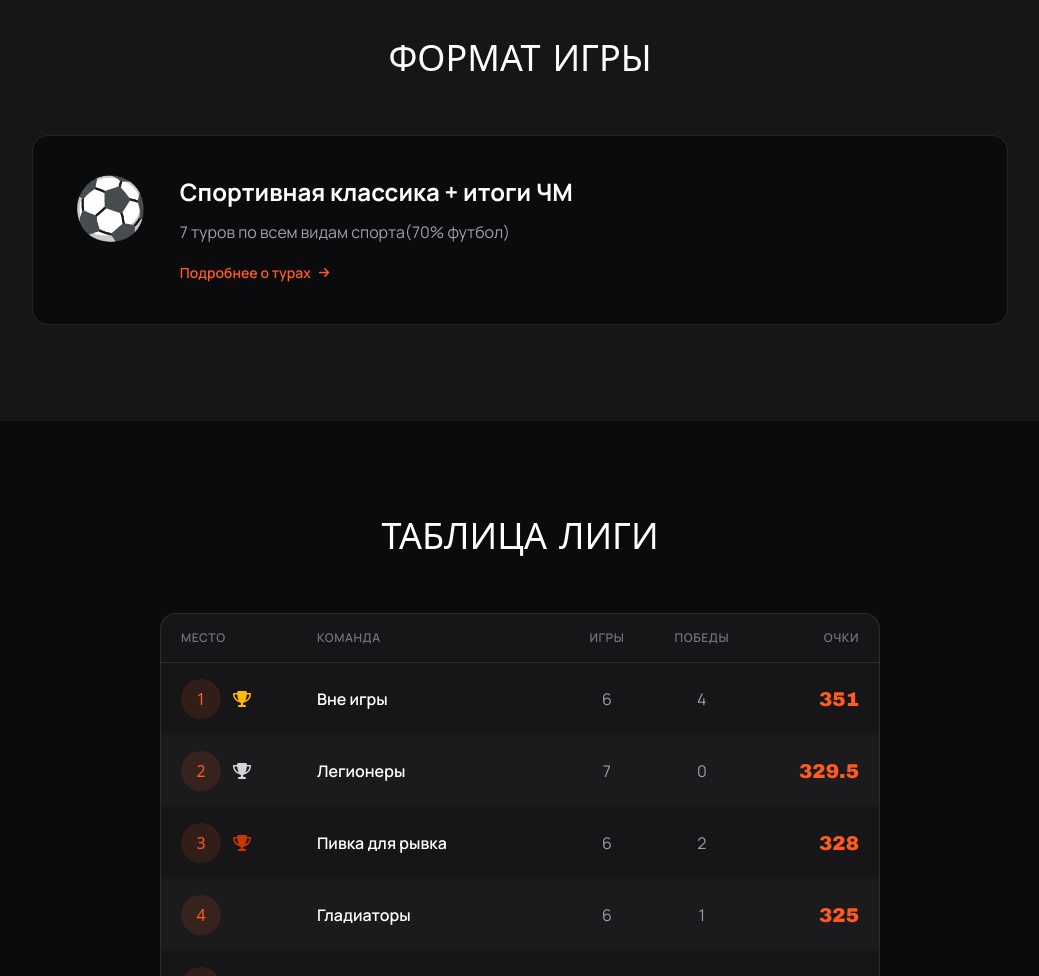
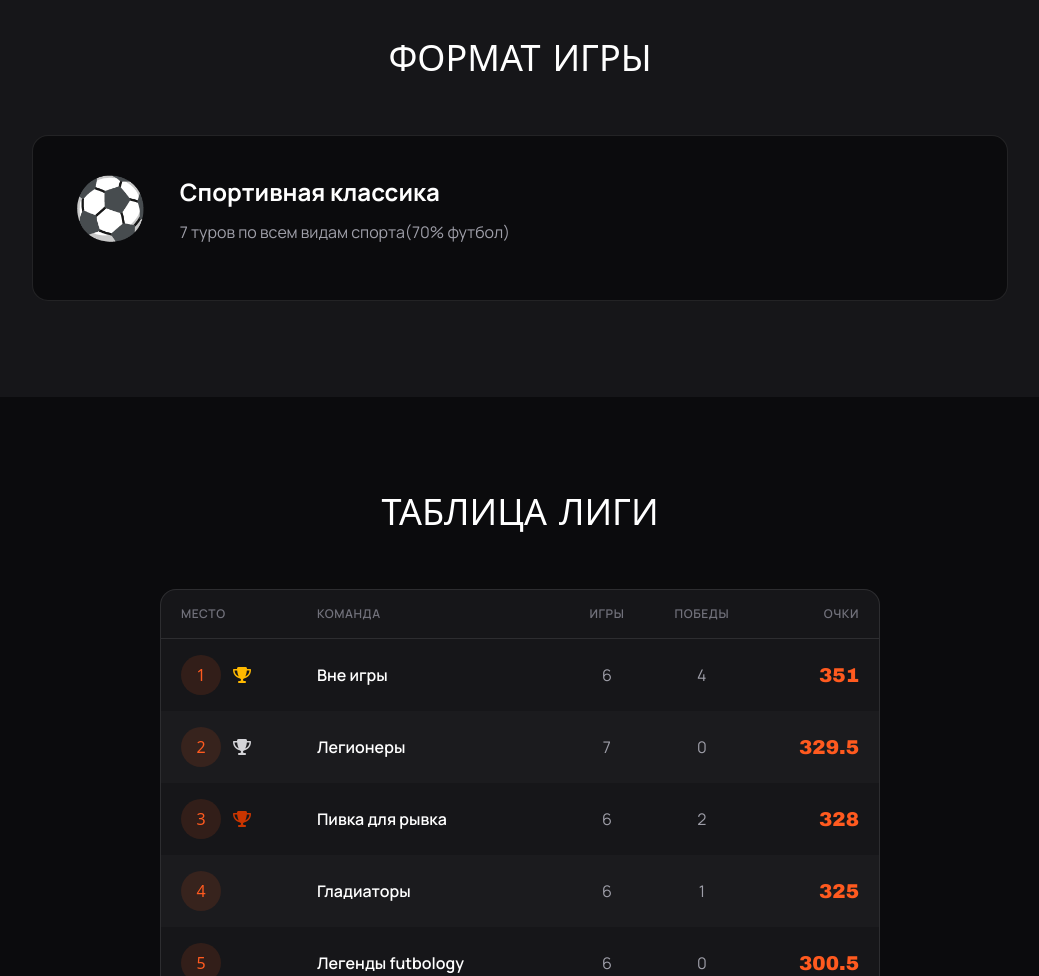
Before and after one commit to Danigucci/offside, a plain HTML site: page index.html in a window 1280 px wide. Shown: the part 1480-2456 px from the top of the page, without its empty margins (120-1159 px from the left). Drawn offline with nearby package versions, Linux system fonts and the light colour scheme.

Commit message:
Simplify format title and remove tour details link

```diff
--- a/index.html
+++ b/index.html
@@ -281,7 +281,7 @@ games: [
     }
 ],
 formats: [
-    { icon: "⚽", title: "Спортивная классика + итоги ЧМ", desc: "7 туров по всем видам спорта(70% футбол)", showDetails: true,
+    { icon: "⚽", title: "Спортивная классика", desc: "7 туров по всем видам спорта(70% футбол)", showDetails: true,
 fullDesc: `<strong>Формат «Спортивная классика»</strong><br><br>Игра состоит из <strong>7 туров</strong>:<br><br>• Тур 1 — Разминка<br>• Тур 2 — Правда или ложь<br>• Тур 3 — Музыкальный<br>• Тур 4 — ЧМ <br>• Тур 5 — Картинки <br>• Тур 6 — 3 факта<br>• Тур 7 — Блиц<br><br><span class="text-accent">Максимум 10 человек в команде</span>` }
 ],
 rating: [
@@ -486,7 +486,6 @@ function renderFormats() {
             <div class="text-center sm:text-left">
                 <h3 class="text-2xl font-bold mb-3 text-white">${format.title}</h3>
                 <p class="text-zinc-400 text-base mb-4">${format.desc}</p>
-                <span class="inline-flex items-center gap-2 text-sm text-accent font-semibold">Подробнее о турах <i class="fa-solid fa-arrow-right text-xs group-hover:translate-x-1 transition-transform"></i></span>
             </div>
         `;
         card.addEventListener('click', showSportsClassicModal);
```
